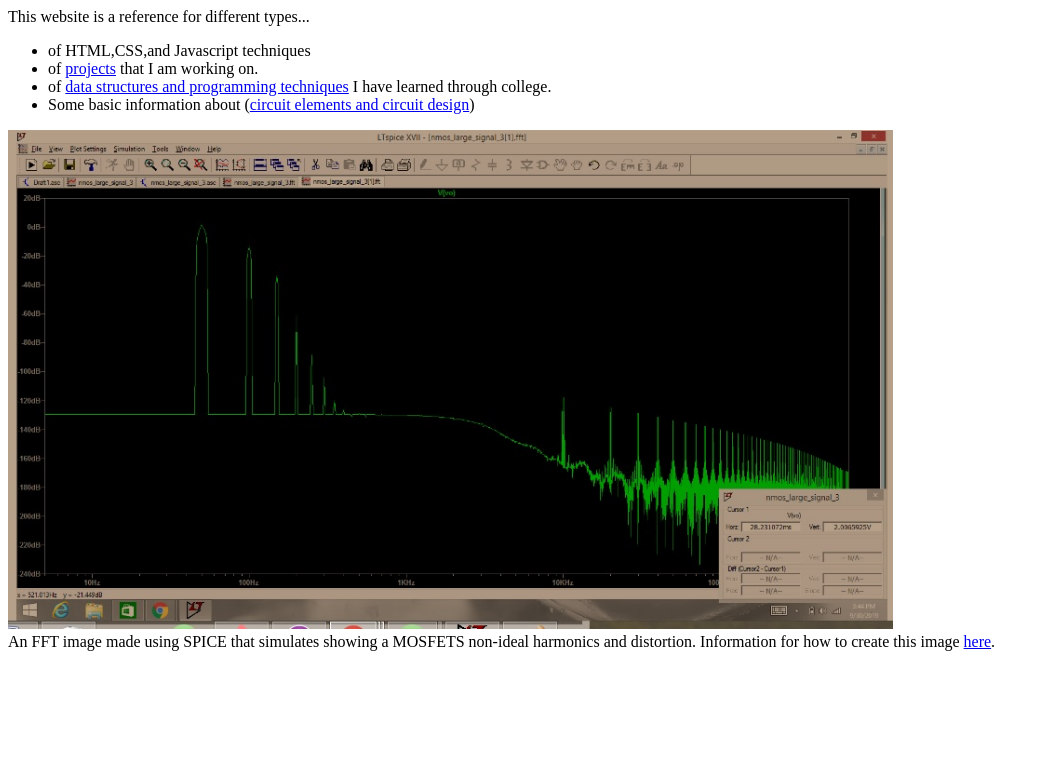
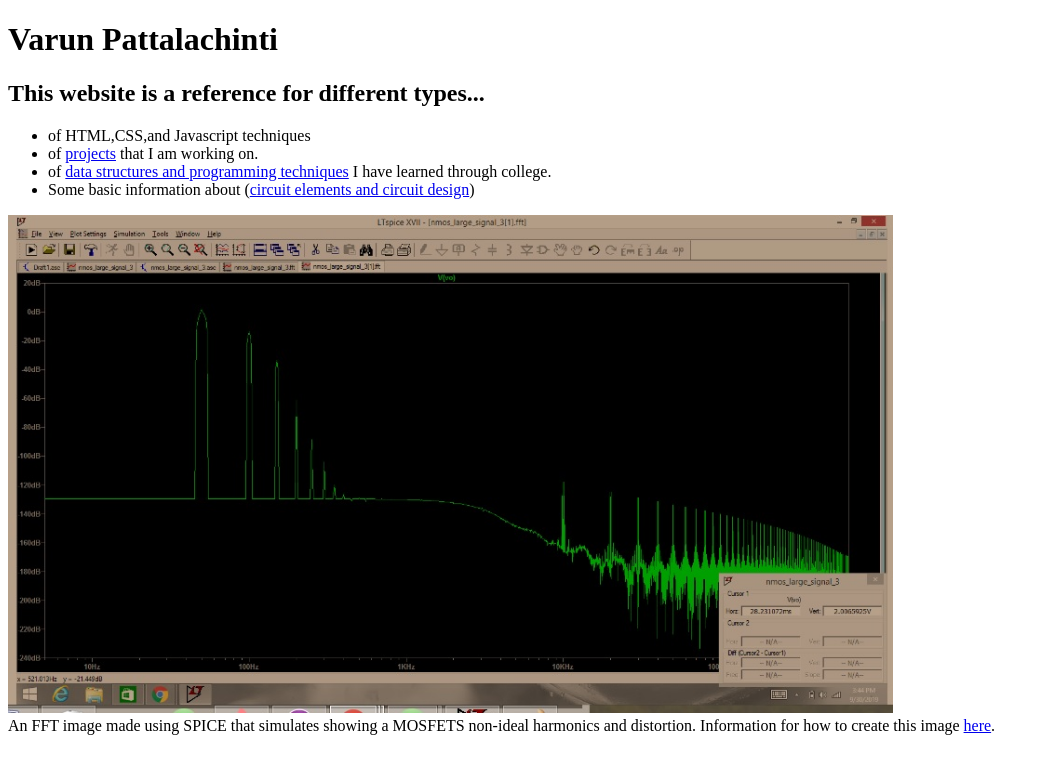
Before and after one commit to Varun-Pattalachinti/Varun-Pattalachinti.github.io, a plain HTML site: page index.html in a window 1280 px wide. Shown: the whole page, without its empty margins (0-1049 px from the left). Drawn offline with Linux system fonts and the light colour scheme.

Commit message:
Problems with css

```diff
--- /dev/null
+++ b/StyleSheet.scss
@@ -0,0 +1,7 @@
+$backgrnd:#FFFFFF;
+body{
+  background-color: $backgrnd;
+}
+a{
+
+}
--- a/index.html
+++ b/index.html
@@ -1,11 +1,16 @@
 <!DOCTYPE html>
 <html>
 <head>
-  <title>Varun Pattalachinti</title>
+  <title>Varun-Pattalachinti</title>
+  <meta charset="utf-8">
+  <meta name="viewport" content="width=device-width, initial-scale=1, shrink-to-fit=no">
+
+
   <link rel="stylesheet" href="StyleSheet.css">
 </head>
 <body>
-  <div id="div1">This website is a reference for different types...</div>
+  <h1>Varun Pattalachinti</h1>
+  <h2 id="h2_1">This website is a reference for different types...</h2>
   <ul>
     <li>of HTML,CSS,and Javascript techniques</li>
     <li>of <a href="projects.html">projects</a> that I am working on.</li>
```
Also changed, not shown: StyleSheet.css, 1 other file.
